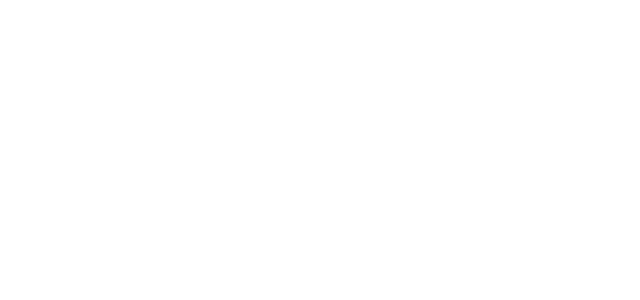
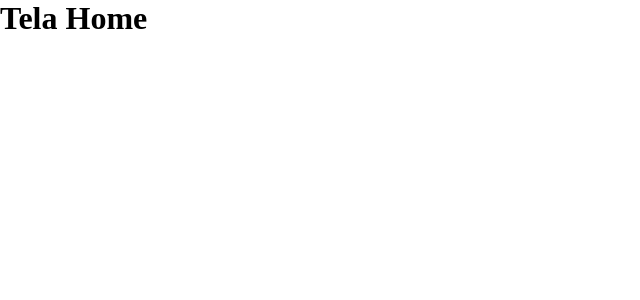
Before and after one commit to Tiaguh/Cinetec, a React (Create React App) app in the folder frontend/: page /home in a window 1280 px wide. Before the commit this address had no page. Shown: the top 300 px of the page, without its empty margins (0-640 px from the left). Built offline with nearby package versions, Linux system fonts and the light colour scheme; sample sign-in values are in the browser's storage.

Commit message:
validation login

```diff
--- a/frontend/src/App.js
+++ b/frontend/src/App.js
@@ -1,6 +1,9 @@
 import Cadastro from "./components/Pages/Cadastro/Cadastro";
 import Login from "./components/Pages/Login/Login";
 import HomePage from "./components/Pages/HomePage/HomePage";
+import Home from "./components/Pages/Home/Home";
+import Error from "./components/Pages/Error/Error";
+import ProtectedRouter from "./protected";
 
 import { ToastContainer } from 'react-toastify';
 import 'react-toastify/dist/ReactToastify.css';
@@ -16,7 +19,13 @@ export default function App() {
           <Route path="/" element={< HomePage />} />
           <Route path="/cadastro" element={<Cadastro />} />
           <Route path="/login" element={<Login />} />
-          <Route path="/filmes" element={<Filmes />} />
+
+          <Route element={<ProtectedRouter />}>
+            <Route path="/filmes" element={<Filmes />} />
+            <Route path="/home" element={<Home />} />
+          </Route>
+
+          <Route path="*" element={<Error />} />
         </Routes>
       </Router>
 
--- /dev/null
+++ b/frontend/src/components/Pages/Error/Error.jsx
@@ -0,0 +1,9 @@
+import React from "react";
+
+export default function Error (){
+  return(
+    <div>
+      <h1>Error</h1>
+    </div>
+  )
+}
--- /dev/null
+++ b/frontend/src/components/Pages/Home/Home.jsx
@@ -0,0 +1,9 @@
+import React from "react";
+
+export default function Home (){
+  return(
+    <div>
+      <h1>Tela Home</h1>
+    </div>
+  )
+}
--- a/frontend/src/components/Pages/Login/Login.jsx
+++ b/frontend/src/components/Pages/Login/Login.jsx
@@ -39,6 +39,7 @@ export default function Login() {
       }
 
       sessionStorage.setItem("login", true)
+      sessionStorage.setItem('token', data.token);
 
       navigate("/filmes")
 
--- /dev/null
+++ b/frontend/src/protected.js
@@ -0,0 +1,9 @@
+import { Navigate, Outlet } from "react-router";
+
+export default function protectedRouter() {
+  const auth = sessionStorage.getItem('login')
+
+  return (
+    auth ? <Outlet /> : <Navigate to="/login" />
+  )
+}
```
